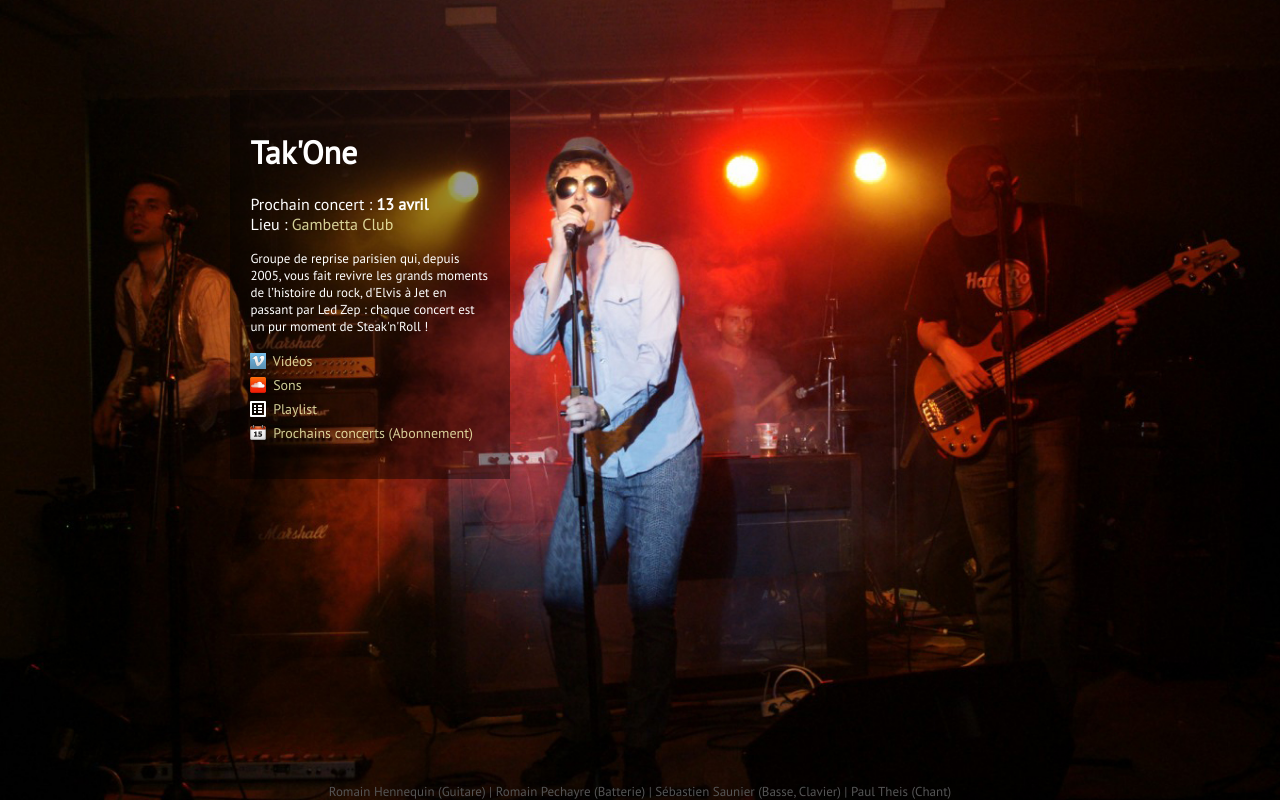
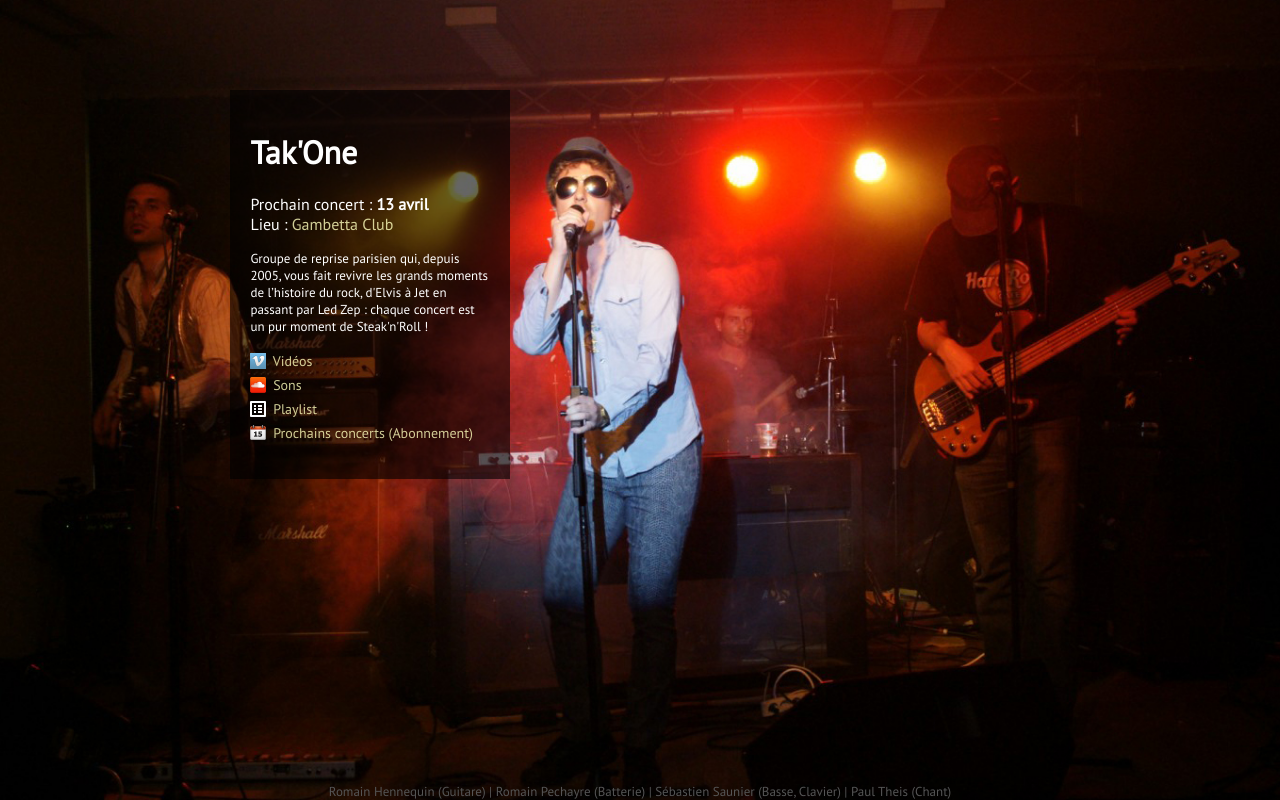
Before and after one commit to romi1502/takone.fr, a plain HTML site: page index.html in a window 1280 px wide. Drawn offline with Linux system fonts and the light colour scheme.

Commit message:
Darker background

```diff
--- a/index.html
+++ b/index.html
@@ -22,7 +22,7 @@
       text-decoration: underline;
     }
     .content {
-      background-color: rgba(0, 0, 0, 0.4);
+      background-color: rgba(0, 0, 0, 0.6);
       color: white;
       margin: 7% 0 0 18%;
       padding: 20px;
```
